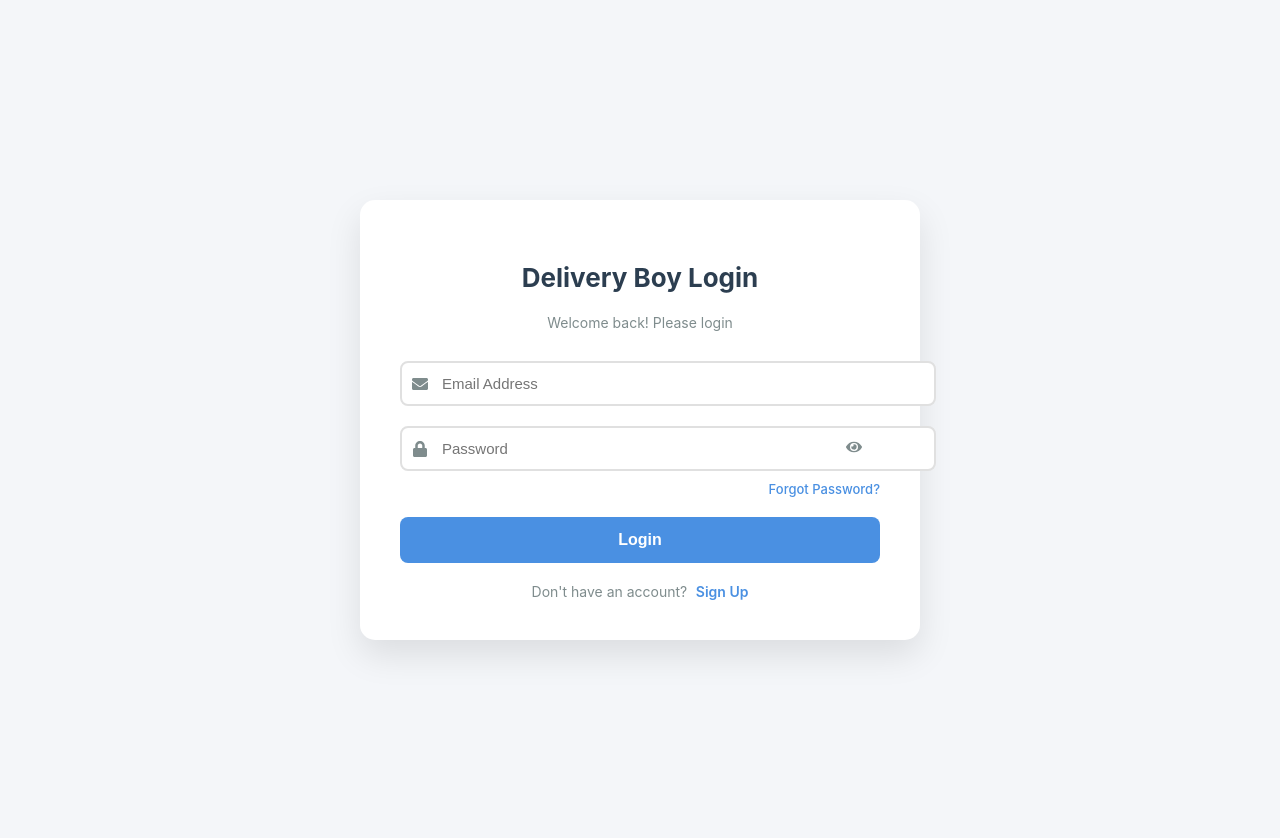
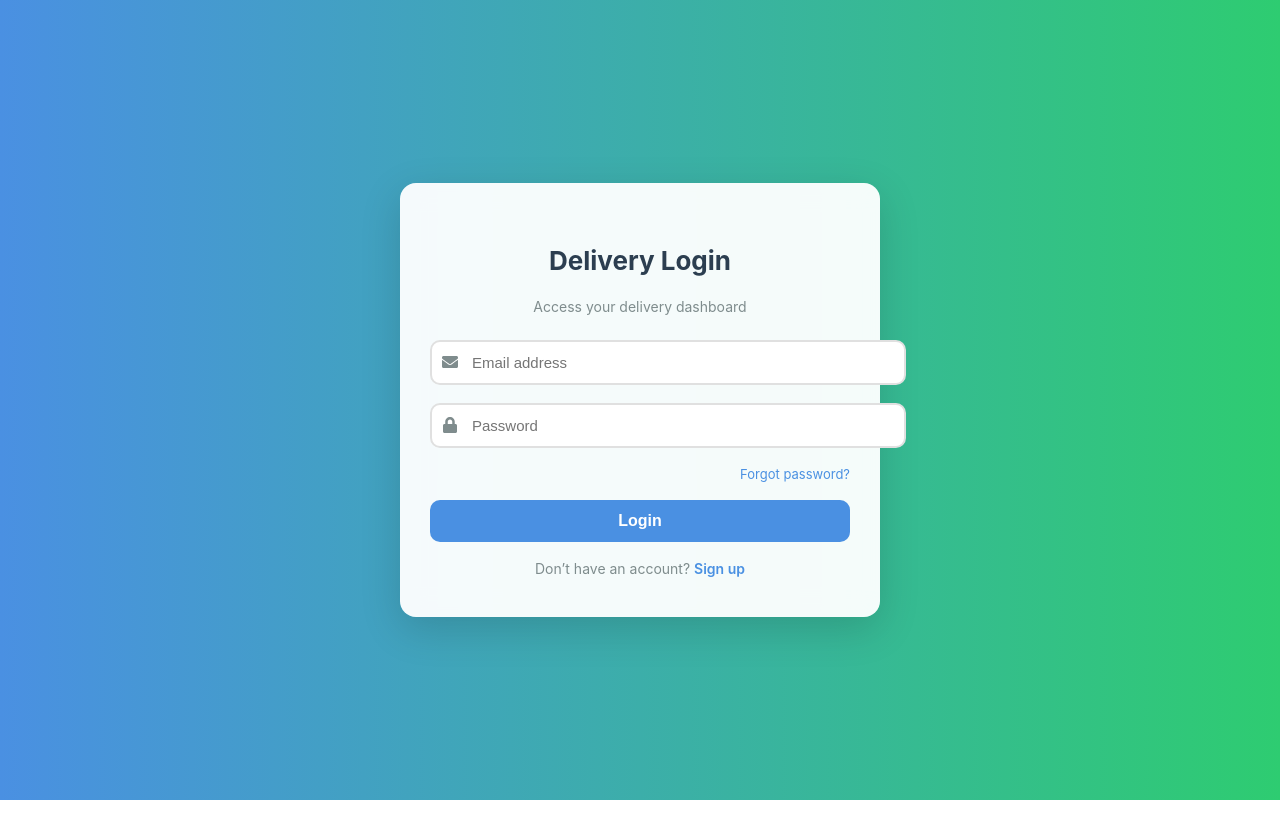
Before and after one commit to mnpatel007/delhiveryway-deliveryboy, a React (Create React App) app: page /login in a window 1280 px wide. After the commit the page ends 800 px from the top, so only its background shows below. Built offline with nearby package versions, Linux system fonts and the light colour scheme.

Commit message:
deliveryboy

```diff
--- a/src/pages/LoginPage.css
+++ b/src/pages/LoginPage.css
@@ -1,47 +1,53 @@
-.auth-container {
+.login-background {
+    background: linear-gradient(to right, #4a90e2, #2ecc71);
+    min-height: 100vh;
     display: flex;
     justify-content: center;
     align-items: center;
-    min-height: 100vh;
-    background-color: #f4f6f9;
-    padding: 20px;
-    animation: fadeInLogin 0.5s ease-in-out;
+    animation: fadeIn 0.6s ease-in-out;
 }
 
-.auth-wrapper {
+.login-card {
+    background: rgba(255, 255, 255, 0.95);
+    backdrop-filter: blur(12px);
+    padding: 40px 30px;
+    border-radius: 16px;
+    box-shadow: 0 12px 40px rgba(0, 0, 0, 0.15);
     width: 100%;
-    max-width: 450px;
-    background-color: white;
-    border-radius: 15px;
-    box-shadow: 0 15px 35px rgba(0, 0, 0, 0.1);
-    padding: 40px;
+    max-width: 420px;
+    text-align: center;
+    animation: slideUp 0.5s ease-out;
 }
 
-.auth-header {
-    text-align: center;
-    margin-bottom: 30px;
-}
-
-.auth-header h2 {
+.login-title {
     font-size: 26px;
     font-weight: 700;
     color: #2c3e50;
 }
 
-.auth-header p {
+.login-subtitle {
+    color: #7f8c8d;
+    margin-bottom: 25px;
     font-size: 14px;
-    color: #7f8c8d;
-    margin-top: 5px;
 }
 
-.auth-form {
+.login-error {
+    background-color: rgba(231, 76, 60, 0.15);
+    color: #c0392b;
+    padding: 12px;
+    border-radius: 8px;
+    margin-bottom: 18px;
+    font-size: 14px;
+}
+
+.login-form {
     display: flex;
     flex-direction: column;
+    gap: 18px;
 }
 
-.input-group {
+.input-wrapper {
     position: relative;
-    margin-bottom: 20px;
 }
 
 .input-icon {
@@ -50,116 +56,98 @@
     left: 12px;
     transform: translateY(-50%);
     color: #7f8c8d;
-    font-size: 16px;
 }
 
-.form-input {
+input {
     width: 100%;
     padding: 12px 12px 12px 40px;
     border: 2px solid #e0e0e0;
-    border-radius: 8px;
+    border-radius: 10px;
     font-size: 15px;
-    transition: border-color 0.2s ease;
+    transition: border-color 0.2s;
 }
 
-.form-input:focus {
+input:focus {
     outline: none;
     border-color: #4a90e2;
 }
 
-.password-toggle {
-    position: absolute;
-    top: 50%;
-    right: 12px;
-    transform: translateY(-50%);
-    background: transparent;
+button {
+    background-color: #4a90e2;
+    color: white;
+    padding: 12px;
     border: none;
+    border-radius: 10px;
+    font-size: 16px;
+    font-weight: bold;
     cursor: pointer;
-    color: #7f8c8d;
-    font-size: 16px;
+    transition: background-color 0.25s ease-in-out;
 }
 
-.auth-button {
-    padding: 14px;
-    background-color: #4a90e2;
-    color: white;
-    font-size: 16px;
-    border: none;
-    border-radius: 8px;
-    cursor: pointer;
-    font-weight: 600;
-    transition: background-color 0.3s ease;
-}
-
-.auth-button:hover {
+button:hover {
     background-color: #3a7bd5;
 }
 
-.auth-button:disabled {
-    background-color: #a0a0a0;
+button:disabled {
+    background-color: #b0c4de;
     cursor: not-allowed;
 }
 
-.forgot-password {
+.forgot-link {
     text-align: right;
     font-size: 13px;
-    margin-top: -10px;
-    margin-bottom: 20px;
 }
 
-.forgot-password a {
+.forgot-link a {
     color: #4a90e2;
     text-decoration: none;
-    font-weight: 500;
 }
 
-.error-message {
-    background-color: rgba(231, 76, 60, 0.1);
-    color: #e74c3c;
+.switch-link {
     font-size: 14px;
-    padding: 12px;
-    border-radius: 6px;
-    text-align: center;
-    margin-bottom: 20px;
-}
-
-.auth-footer {
-    text-align: center;
-    font-size: 14px;
-    margin-top: 20px;
+    margin-top: 18px;
     color: #7f8c8d;
 }
 
-.auth-footer a {
+.switch-link a {
     color: #4a90e2;
     text-decoration: none;
     font-weight: 600;
-    margin-left: 5px;
 }
 
-@keyframes fadeInLogin {
+@keyframes fadeIn {
     from {
         opacity: 0;
-        transform: translateY(30px);
     }
 
     to {
         opacity: 1;
-        transform: translateY(0);
     }
 }
 
-/* Responsive */
+@keyframes slideUp {
+    from {
+        transform: translateY(40px);
+        opacity: 0;
+    }
+
+    to {
+        transform: translateY(0);
+        opacity: 1;
+    }
+}
+
 @media (max-width: 500px) {
-    .auth-wrapper {
+    .login-card {
         padding: 30px 20px;
     }
 
-    .auth-header h2 {
+    .login-title {
         font-size: 22px;
     }
 
-    .auth-button {
-        font-size: 15px;
+    input,
+    button {
+        font-size: 14px;
     }
 }
--- a/src/pages/LoginPage.js
+++ b/src/pages/LoginPage.js
@@ -1,119 +1,80 @@
-import React, { useState, useContext, useEffect } from 'react';
-import axios from 'axios';
+import React, { useState, useContext } from 'react';
 import { AuthContext } from '../context/AuthContext';
 import { useNavigate, Link } from 'react-router-dom';
-import {
-    FaEnvelope,
-    FaLock,
-    FaEye,
-    FaEyeSlash
-} from 'react-icons/fa';
+import axios from 'axios';
 import './LoginPage.css';
+import { FaEnvelope, FaLock } from 'react-icons/fa';
 
 const LoginPage = () => {
+    const { login } = useContext(AuthContext);
+    const navigate = useNavigate();
+
     const [email, setEmail] = useState('');
     const [password, setPassword] = useState('');
-    const [showPassword, setShowPassword] = useState(false);
-    const [isLoading, setIsLoading] = useState(false);
     const [error, setError] = useState('');
-
-    const { login, isAuthenticated } = useContext(AuthContext);
-    const navigate = useNavigate();
-
-    // Redirect if already authenticated
-    useEffect(() => {
-        if (isAuthenticated()) {
-            navigate('/dashboard');
-        }
-    }, [isAuthenticated, navigate]);
-
-    // Clear error when email or password changes
-    useEffect(() => {
-        setError('');
-    }, [email, password]);
+    const [loading, setLoading] = useState(false);
 
     const handleLogin = async (e) => {
         e.preventDefault();
-        setIsLoading(true);
+        setLoading(true);
         setError('');
-
         try {
             const res = await axios.post(
                 `${process.env.REACT_APP_BACKEND_URL}/api/delivery/auth/login`,
                 { email, password }
             );
-
             login(res.data);
             navigate('/dashboard');
         } catch (err) {
-            setError(err.response?.data?.message || 'Login failed. Please try again.');
-            setIsLoading(false);
+            setError(err.response?.data?.message || 'Login failed');
+        } finally {
+            setLoading(false);
         }
     };
 
-    const togglePasswordVisibility = () => {
-        setShowPassword(!showPassword);
-    };
+    return (
+        <div className="login-background">
+            <div className="login-card">
+                <h2 className="login-title">Delivery Login</h2>
+                <p className="login-subtitle">Access your delivery dashboard</p>
 
-    return (
-        <div className="auth-container">
-            <div className="auth-wrapper">
-                <div className="auth-header">
-                    <h2>Delivery Boy Login</h2>
-                    <p>Welcome back! Please login</p>
-                </div>
+                {error && <div className="login-error">{error}</div>}
 
-                <form onSubmit={handleLogin} className="auth-form">
-                    {error && <div className="error-message">{error}</div>}
-
-                    <div className="input-group">
+                <form className="login-form" onSubmit={handleLogin}>
+                    <div className="input-wrapper">
                         <FaEnvelope className="input-icon" />
                         <input
                             type="email"
-                            placeholder="Email Address"
+                            placeholder="Email address"
                             value={email}
                             onChange={(e) => setEmail(e.target.value)}
                             required
-                            className="form-input"
                         />
                     </div>
 
-                    <div className="input-group">
+                    <div className="input-wrapper">
                         <FaLock className="input-icon" />
                         <input
-                            type={showPassword ? "text" : "password"}
+                            type="password"
                             placeholder="Password"
                             value={password}
                             onChange={(e) => setPassword(e.target.value)}
                             required
-                            className="form-input"
                         />
-                        <button
-                            type="button"
-                            className="password-toggle"
-                            onClick={togglePasswordVisibility}
-                        >
-                            {showPassword ? <FaEyeSlash /> : <FaEye />}
-                        </button>
                     </div>
 
-                    <div className="forgot-password">
-                        <Link to="/forgot-password">Forgot Password?</Link>
+                    <div className="forgot-link">
+                        <Link to="/forgot-password">Forgot password?</Link>
                     </div>
 
-                    <button
-                        type="submit"
-                        className="auth-button"
-                        disabled={isLoading}
-                    >
-                        {isLoading ? 'Logging In...' : 'Login'}
+                    <button type="submit" disabled={loading}>
+                        {loading ? 'Logging in...' : 'Login'}
                     </button>
+                </form>
 
-                    <div className="auth-footer">
-                        Don't have an account?
-                        <Link to="/signup"> Sign Up</Link>
-                    </div>
-                </form>
+                <div className="switch-link">
+                    Don’t have an account? <Link to="/signup">Sign up</Link>
+                </div>
             </div>
         </div>
     );
```
